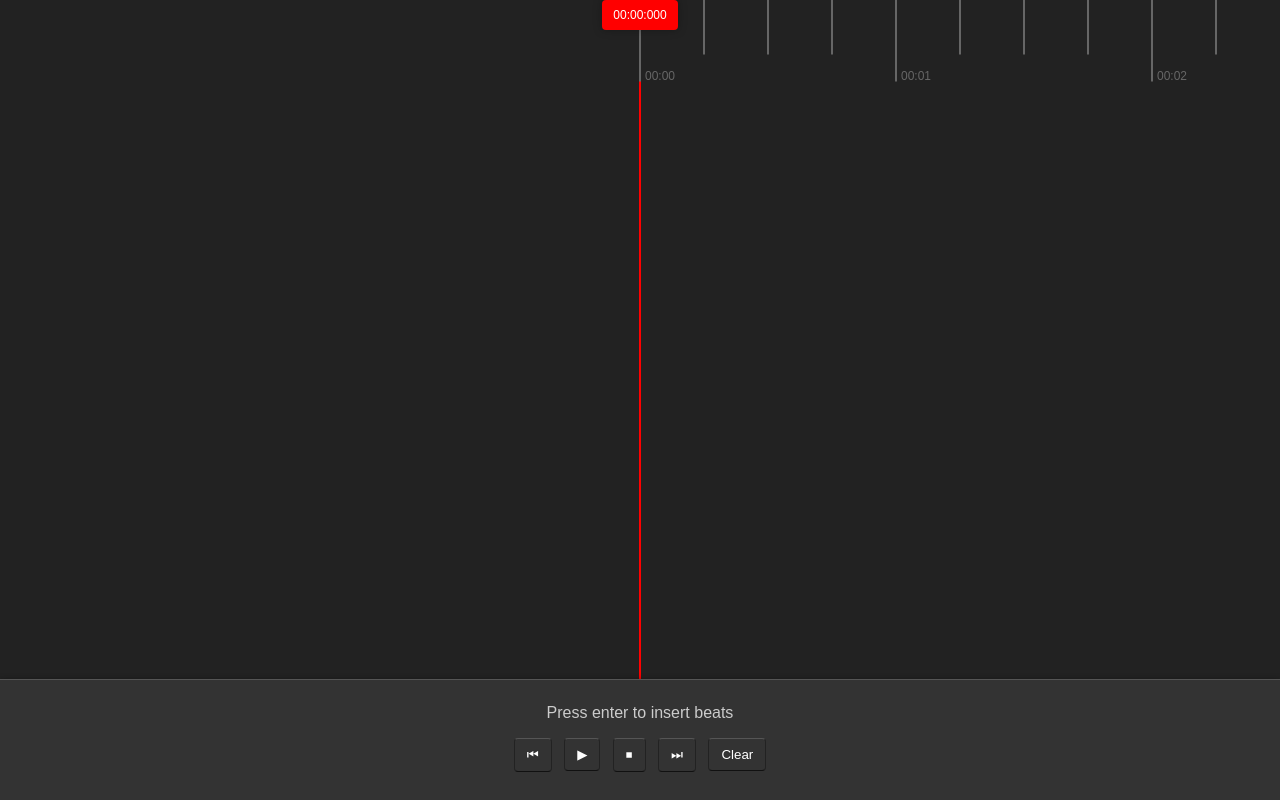
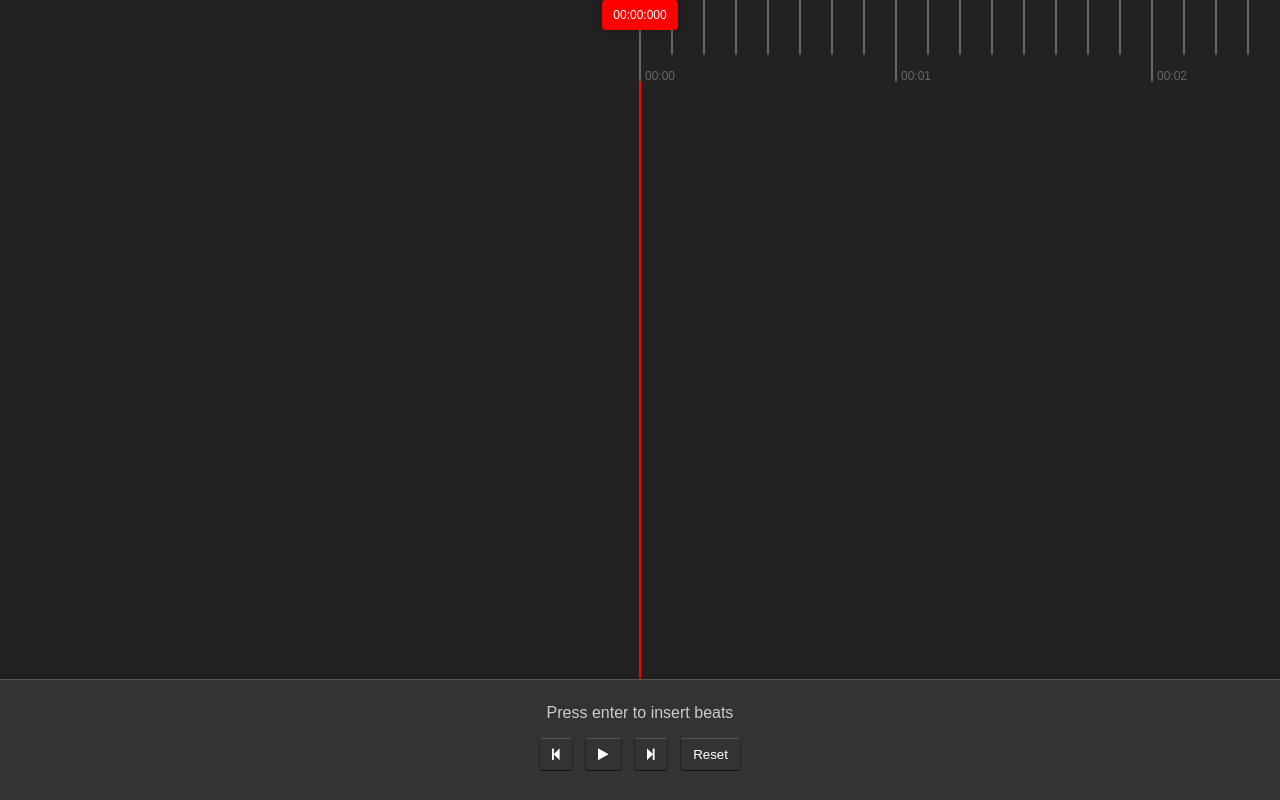
Before and after one commit to bhnascar/stretchonome, a plain HTML site: page index.html in a window 1280 px wide. Drawn offline with Linux system fonts and the light colour scheme.

Commit message:
A lot of cleanup. Fix icons. Fix touch controls.

```diff
--- a/index.html
+++ b/index.html
@@ -2,8 +2,11 @@
 <html>
 
 <head>
+  <title>Stretchonome</title>
   <meta charset="UTF-8">
+  <meta name="theme-color" content="#000000">
   <meta name="viewport" content="width=device-width, initial-scale=1, maximum-scale=1, user-scalable=no">
+  <link rel="stylesheet" href="https://maxcdn.bootstrapcdn.com/font-awesome/4.5.0/css/font-awesome.min.css">
   <script src="timeline.js"></script>
   <link rel="stylesheet" href="styles.css">
 </head>
@@ -18,11 +21,10 @@
   <div id="ui-wrapper">
     <div id="controls">
       <p>Press enter to insert beats</p>
-      <button id="begin">⏮︎</button>
-      <button id="start">▶</button>
-      <button id="stop">⏹︎</button>
-      <button id="end">⏭︎</button>
-      <button id="clear">Clear</button>
+      <button id="begin"><i class="fa fa-step-backward" aria-hidden="true"></i></button>
+      <button id="play"><i class="fa fa-play" aria-hidden="true"></i></button>
+      <button id="end"><i class="fa fa-step-forward" aria-hidden="true"></i></button>
+      <button id="clear">Reset</button>
     </div>
   </div>
 
@@ -32,7 +34,11 @@
     const canvas = document.querySelector("canvas");
     const canvasOverlay = document.getElementById("canvas-overlay");
     const timeLabel = document.getElementById("time-label");
-    const timeline = new Timeline(canvas, canvasOverlay);
+    const timeline = new Timeline(canvas, canvasOverlay, {
+      windowSize: 5,
+      majorInterval: 1,
+      minorInterval: 0.125,
+    });
 
     const loop = (timeMS) => {
       timeLabel.innerText = timeline.currentTimeString();
@@ -45,22 +51,8 @@
 
     document.onwheel = (event) => {
       event.preventDefault();
-      timeline.setWindowSize(timeline.windowSize + 0.1 * event.deltaY);
+      timeline.setWindowSize(timeline.settings.windowSize + 0.1 * event.deltaY);
     }
-
-    document.addEventListener("keydown", (event) => {
-      event.preventDefault();
-      if (event.code == 'Enter') {
-        beats.push(timeline.currentTime());
-        timeline.start();
-      }
-    });
-
-    document.addEventListener("touchstart", (event) => {
-      event.preventDefault();
-      beats.push(timeline.currentTime());
-      timeline.start();
-    });
 
     var beginButton = document.getElementById("begin");
     beginButton.addEventListener("click", () => {
@@ -72,14 +64,15 @@
       timeline.setTime(beats.length > 0 ? beats[beats.length - 1] : 0);
     });
 
-    var startButton = document.getElementById("start");
-    startButton.addEventListener("click", () => {
-      timeline.start();
-    });
-
-    var stopButton = document.getElementById("stop");
-    stopButton.addEventListener("click", () => {
-      timeline.stop();
+    var playButton = document.getElementById("play");
+    playButton.addEventListener("click", () => {
+      if (timeline.active) {
+        timeline.stop();
+        playButton.innerHTML = '<i class="fa fa-play" aria-hidden="true"></i>';
+      } else {
+        timeline.start();
+        playButton.innerHTML = '<i class="fa fa-pause" aria-hidden="true"></i>';
+      }
     });
 
     var clearButton = document.getElementById("clear");
@@ -88,6 +81,23 @@
       timeline.stop();
       timeline.reset();
     });
+
+    document.addEventListener("keydown", (event) => {
+      event.preventDefault();
+      if (event.code == 'Enter') {
+        beats.push(timeline.currentTime());
+        timeline.start();
+        playButton.innerHTML = '<i class="fa fa-pause" aria-hidden="true"></i>';
+      }
+    });
+
+    canvasOverlay.addEventListener("touchstart", (event) => {
+      event.preventDefault();
+      beats.push(timeline.currentTime());
+      timeline.start();
+      playButton.innerHTML = '<i class="fa fa-pause" aria-hidden="true"></i>';
+    });
+
   </script>
 </body>
 
--- a/styles.css
+++ b/styles.css
@@ -64,12 +64,12 @@ canvas {
   background-color: #333;
   border-top: 1.3px solid #555;
   filter: drop-shadow(0px 4px 4px black);
+  z-index: 2;
 }
 
 #controls {
   text-align: center;
   bottom: 0px;
-  z-index: 3;
   width: 300px;
   margin: 0px auto;
   padding: 8px;
--- a/timeline.js
+++ b/timeline.js
@@ -1,17 +1,23 @@
+const defaultSettings = {
+  windowSize: 5,
+  majorInterval: 1,
+  minorInterval: 0.25,
+};
+
 class Timeline {
-  constructor(canvas, canvasOverlay) {
+  constructor(canvas, canvasOverlay, settings) {
     this.canvas = canvas;
     this.canvasOverlay = canvasOverlay;
 
     this.ctx = canvas.getContext('2d');
     this.resize();
 
+    this.settings = {
+      ...defaultSettings,
+      ...settings,
+    };
+
     this.active = false;
-
-    this.windowSize = 5;
-    this.majorInterval = 1;
-    this.minorInterval = 0.25;
-
     this.curTime = 0;
     this.lastFrameTimeMS = 0;
 
@@ -39,16 +45,17 @@ class Timeline {
   }
 
   drawTicks(time) {
-    this.ctx.clearRect(0, 0, this.canvas.width, this.canvas.height);
-    const left = time - 0.5 * this.windowSize;
-    const right = time + 0.5 * this.windowSize;
-    let cur = Math.ceil(left / this.minorInterval) * this.minorInterval;
+    const { windowSize, minorInterval, majorInterval } = this.settings;
+    const left = time - 0.5 * windowSize;
+    const right = time + 0.5 * windowSize;
     const majorLineHeight = 0.12 * this.canvas.clientHeight;
     const minorLineHeight = 0.08 * this.canvas.clientHeight;
+
+    let cur = Math.ceil(left / minorInterval) * minorInterval;
     while (cur < right) {
       if (cur >= 0) {
-        const x = ((cur - left) / this.windowSize) * this.canvas.clientWidth;
-        const isMajorInterval = (cur / this.majorInterval) - Math.floor(cur / this.majorInterval) < 0.001;
+        const x = ((cur - left) / windowSize) * this.canvas.clientWidth;
+        const isMajorInterval = (cur / majorInterval) - Math.floor(cur / majorInterval) < 0.001;
         const lineHeight = (isMajorInterval) ? majorLineHeight : minorLineHeight;
         this.ctx.beginPath();
         this.ctx.moveTo(x, 0);
@@ -58,13 +65,14 @@ class Timeline {
           this.ctx.fillText(this.toDateString(cur), x + 5, majorLineHeight - 2);
         }
       }
-      cur += this.minorInterval;
+      cur += minorInterval;
     }
   }
 
   drawBeats(time, beats) {
-    const left = time - 0.5 * this.windowSize;
-    const right = time + 0.5 * this.windowSize;
+    const { windowSize } = this.settings;
+    const left = time - 0.5 * windowSize;
+    const right = time + 0.5 * windowSize;
 
     const validBeats = [];
     for (let i = 0; i < beats.length; i++) {
@@ -90,7 +98,7 @@ class Timeline {
         node.style.borderRadius = '4px';
         this.nodePool.push(node);
       }
-      const x = ((beat - left) / this.windowSize) * this.canvas.clientWidth;
+      const x = ((beat - left) / windowSize) * this.canvas.clientWidth;
       node.style.left = `${x - 4}px`;
       node.style.top = `${offsetTop}px`;
       node.style.height = `${beatHeight}px`;
@@ -110,7 +118,7 @@ class Timeline {
   }
 
   setWindowSize(windowSize) {
-    this.windowSize = Math.min(Math.max(2, windowSize), 10);
+    this.settings.windowSize = Math.min(Math.max(2, windowSize), 10);
   }
 
   currentTime() {
@@ -145,6 +153,7 @@ class Timeline {
     if (this.active) {
       this.curTime += (timeMS - this.lastFrameTimeMS) / 1000;
     }
+    this.ctx.clearRect(0, 0, this.canvas.width, this.canvas.height);
     this.drawTicks(this.curTime);
     this.drawBeats(this.curTime, beats);
     this.lastFrameTimeMS = timeMS;
```
